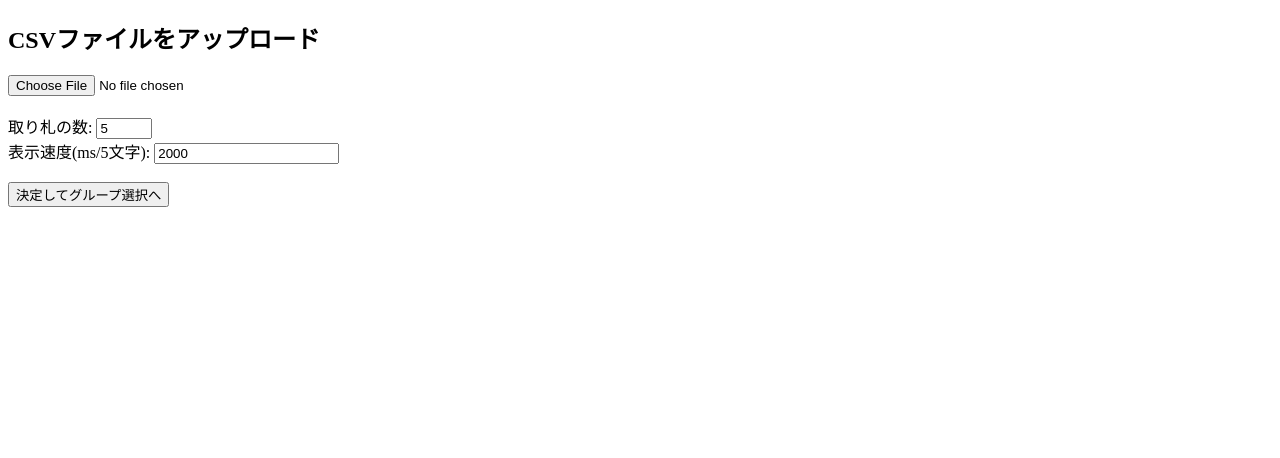
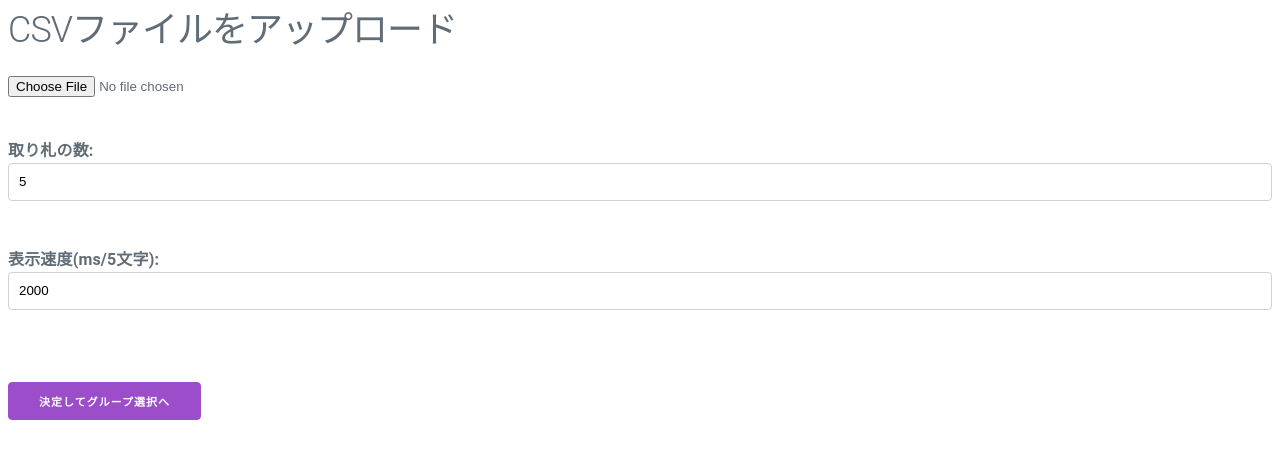
Before and after one commit to masaki-dot/rika-karuta, a website: page public/index.html in a window 1280 px wide. Drawn offline with nearby package versions, Linux system fonts and the light colour scheme; no server answers.

Commit message:
Update index.html

```diff
--- a/public/index.html
+++ b/public/index.html
@@ -43,7 +43,7 @@
       border-radius: 10px;
     }
   </style>
-
+<link rel="stylesheet" href="https://cdnjs.cloudflare.com/ajax/libs/milligram/1.4.1/milligram.css">
   <!-- Socket.IOとCSV読み込み -->
   <script src="/socket.io/socket.io.js"></script>
   <script src="https://cdn.jsdelivr.net/npm/papaparse@5.3.2/papaparse.min.js"></script>
```
